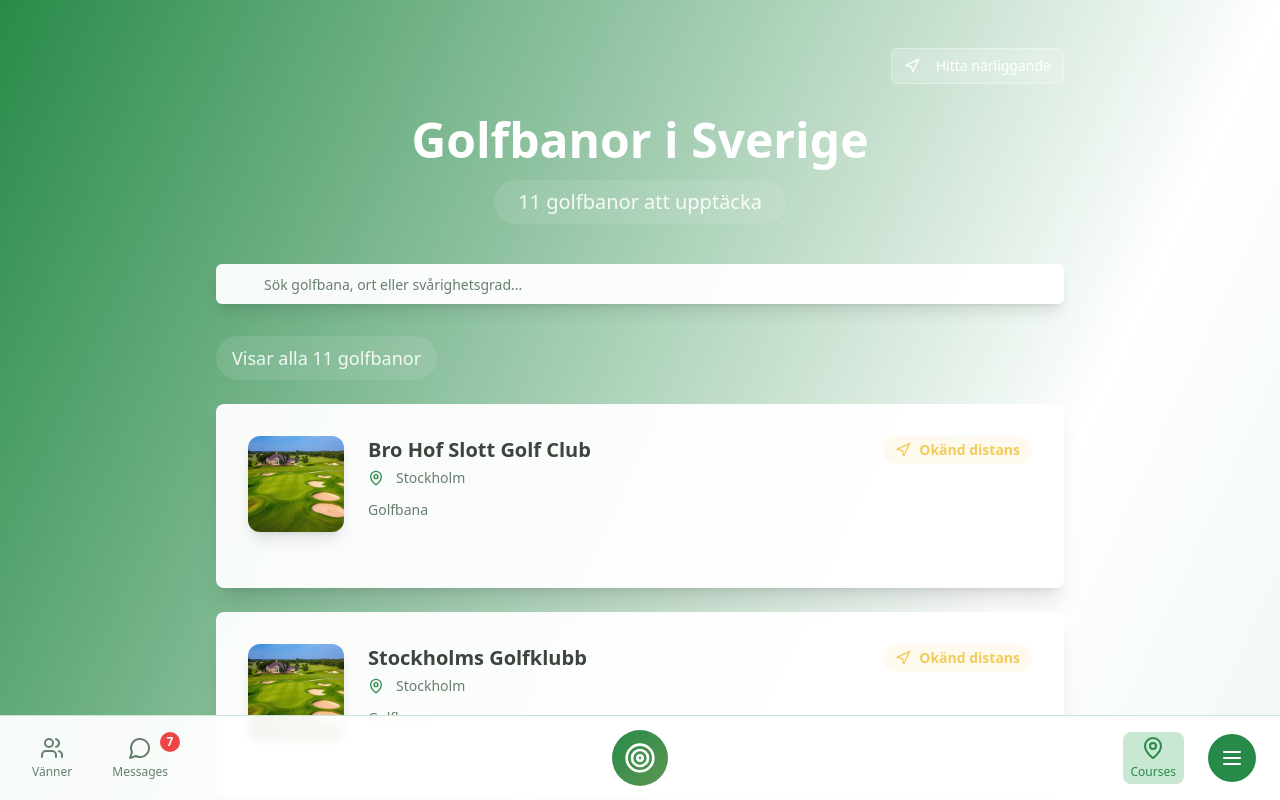
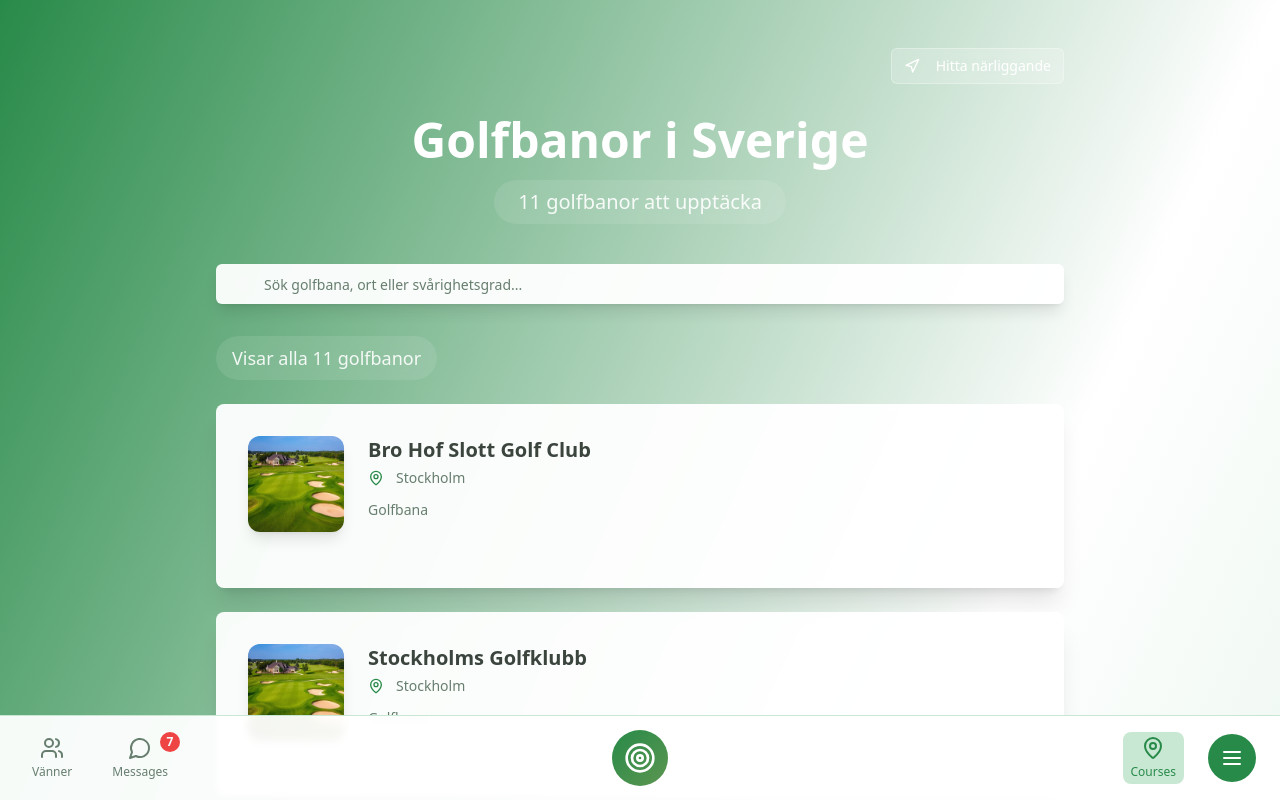
Before and after one commit to RilleB98/teemates, a React (Vite) app: page /courses in a window 1280 px wide. Shown: the top 800 px of the page. Built offline with nearby package versions, Linux system fonts and the light colour scheme.

Commit message:
Fix distance display
Remove the yellow/orange distance display from the courses page.

```diff
--- a/src/pages/Courses.tsx
+++ b/src/pages/Courses.tsx
@@ -205,12 +205,6 @@ export const Courses = () => {
                               )}
                             </div>
                           </div>
-                          <div className="flex items-center gap-1 sm:gap-2 bg-accent/10 px-2 sm:px-3 py-1 rounded-full flex-shrink-0">
-                            <Navigation className="w-3 sm:w-4 h-3 sm:h-4 text-accent" />
-                            <span className="font-bold text-accent text-sm">
-                              {location ? `${calculateDistance(location.latitude, location.longitude, course.latitude, course.longitude).toFixed(1)} km` : 'Okänd distans'}
-                            </span>
-                          </div>
                         </div>
 
                         <div className="flex flex-wrap items-center gap-2 sm:gap-3 lg:gap-4 mb-3 sm:mb-4">
```
